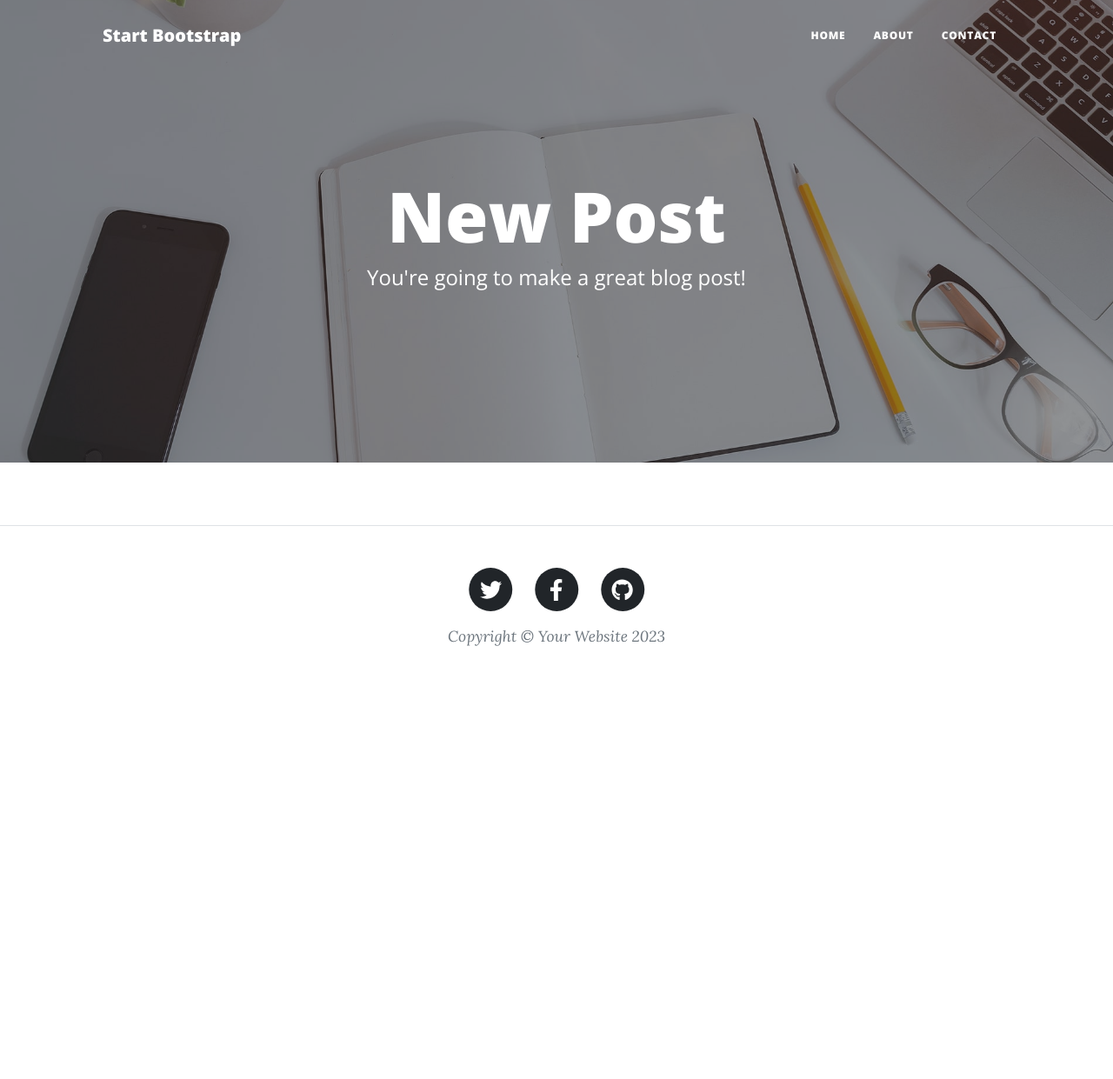
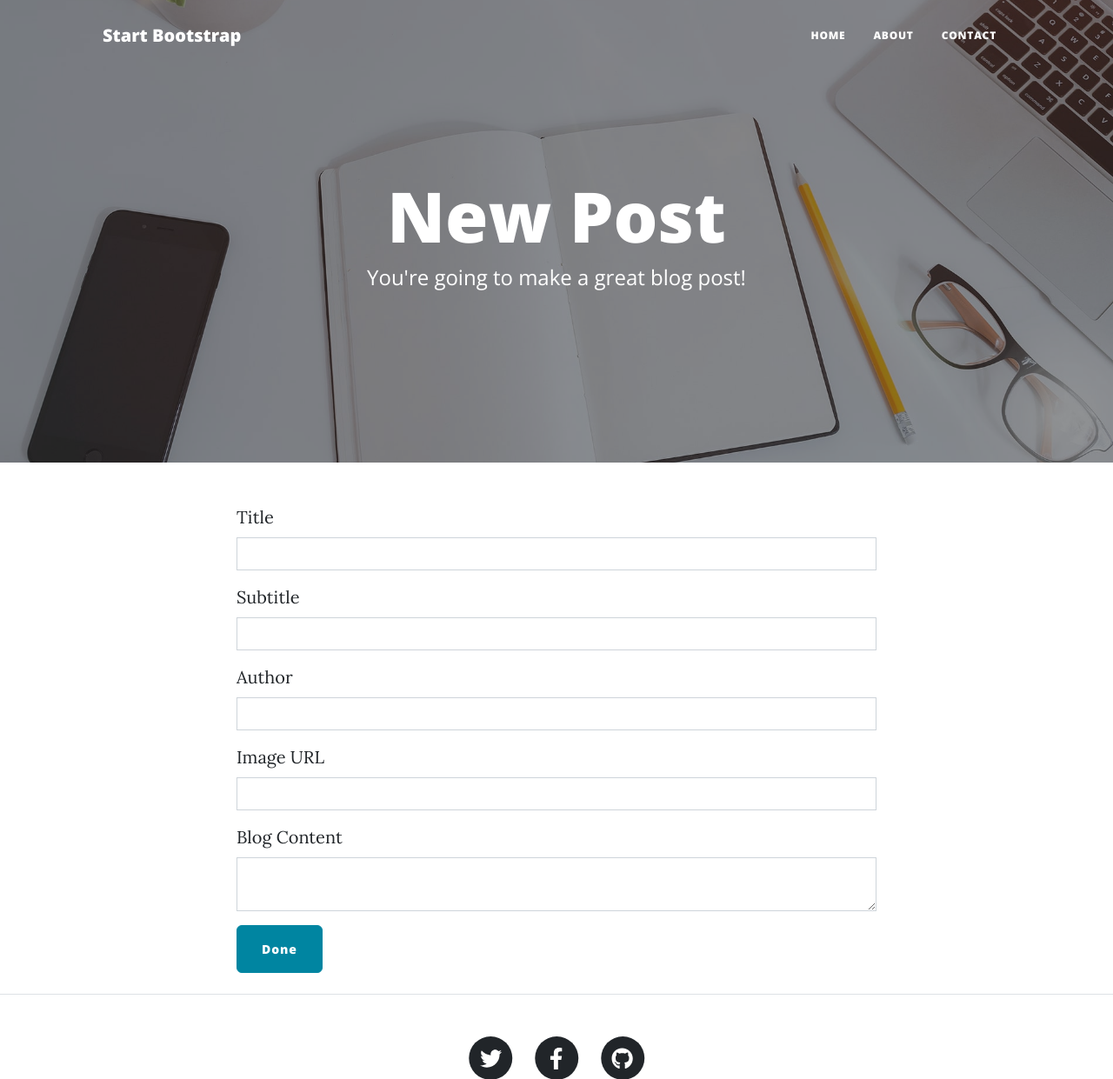
Before and after one commit to WalukaUI/Day-60-to-70, a Flask app: page /new-post in a window 1280 px wide. Shown: the top 1241 px of the page at 87% size. Before the commit the page ends 743 px from the top, so only its background shows below. Run offline with Flask 3, Linux system fonts and the light colour scheme; some libraries are stand-ins or nearby versions.

Commit message:
"added new post"

```diff
--- a/Day67 blog_improvemnt/main.py
+++ b/Day67 blog_improvemnt/main.py
@@ -24,7 +24,10 @@ This will install the packages from the requirements.txt for this project.
 
 app = Flask(__name__)
 app.config['SECRET_KEY'] = '8BYkEfBA6O6donzWlSihBXox7C0sKR6b'
+# Initialise the CKEditor so that you can use it in make_post.html
+ckeditor = CKEditor(app)
 Bootstrap5(app)
+
 
 # CREATE DATABASE
 class Base(DeclarativeBase):
@@ -48,9 +51,10 @@ class BlogPost(db.Model):
 class BlogForm(FlaskForm):
     title = StringField("Title", validators=[DataRequired()])
     subtitle = StringField("Subtitle", validators=[DataRequired()])
-    author = StringField("Author",  validators=[DataRequired()])
-    URL = StringField('Image URL', validators=[DataRequired(), URL()])
-    body = StringField("Main",  validators=[DataRequired()])
+    author_name = StringField("Author",  validators=[DataRequired()])
+    image_url = StringField('Image URL', validators=[DataRequired(), URL()])
+    # Notice body is using a CKEditorField and not a StringField
+    blog_content = CKEditorField("Blog Content",  validators=[DataRequired()])
     submit = SubmitField("Done")
 
 
@@ -81,7 +85,11 @@ def show_post(post_id):
 def new_post():
     form = BlogForm()
     if form.validate_on_submit():
-        pass
+        new_blog = BlogPost(img_url=form.image_url.data, title=form.title.data,body=form.blog_content.data, author=form.author_name.data, subtitle=form.subtitle.data, date=date.today().strftime("%B %d, %Y"))
+        print(new_blog)
+        db.session.add(new_blog)
+        db.session.commit()
+        return redirect(url_for("get_all_posts"))
     return render_template("make-post.html", form=form)
 
 
--- a/Day67 blog_improvemnt/templates/index.html
+++ b/Day67 blog_improvemnt/templates/index.html
@@ -43,7 +43,7 @@
       <!-- TODO: Adding new posts -->
         <a
           class="btn btn-primary float-right"
-          href="TODO: add code to add_new_post here"
+          href="{{ url_for('new_post') }}"
           >Create New Post</a
         >
       </div>
--- a/Day67 blog_improvemnt/templates/make-post.html
+++ b/Day67 blog_improvemnt/templates/make-post.html
@@ -1,5 +1,5 @@
 {% block content %} {% include "header.html" %}
-
+{% from 'bootstrap5/form.html' import render_form %}
 <!-- Page Header -->
 <header
   class="masthead"
@@ -25,6 +25,9 @@
     <div class="row">
       <div class="col-lg-8 col-md-10 mx-auto">
         <!-- TODO:-Add CKEditor and render the form here -->
+        {{ ckeditor.load() }}
+        {{ ckeditor.config(name='body') }}
+        {{ render_form(form, novalidate=True, button_map={"submit": "primary"}) }}
       </div>
     </div>
   </div>
--- a/Day67 blog_improvemnt/templates/post.html
+++ b/Day67 blog_improvemnt/templates/post.html
@@ -30,7 +30,7 @@
           <!-- TODO: Editing posts-->
           <a
             class="btn btn-primary float-right"
-            href="{{ url_for('new_post', post_id=post.id) }}"
+            href="#"
             >Edit Post</a
           >
         </div>
```
Also changed, not shown: Day67 blog_improvemnt/instance/posts.db.
